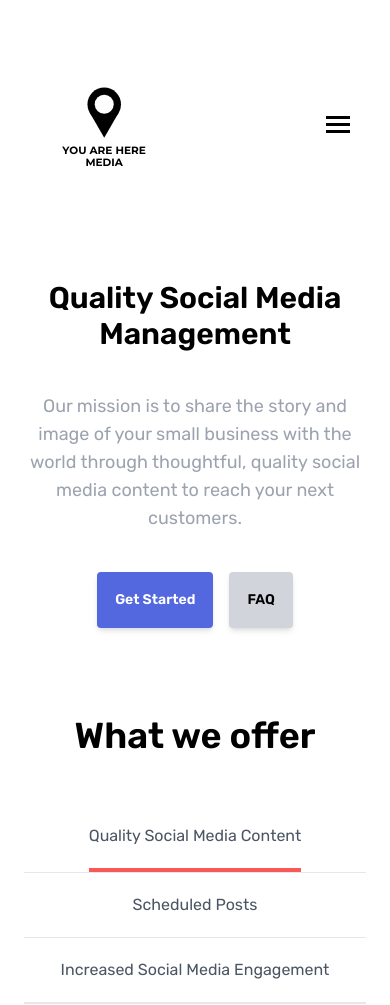
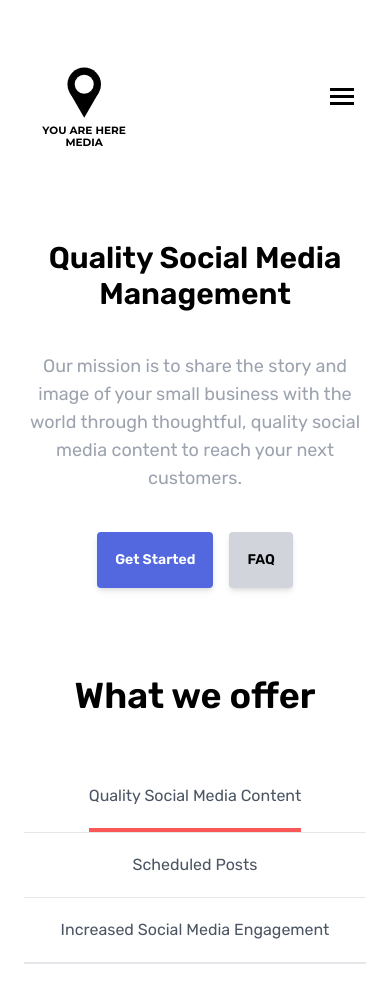
Before and after one commit to sebasnow777/you-are-here-media-site, a website: page index.html in a window 390 px wide. Shown: the top 1005 px of the page. Drawn offline with Linux system fonts and the light colour scheme; a script that the page names is missing; a web font is replaced by a local one.

Commit message:
Logo and Hamburger update
Positioning update for Mobile

```diff
--- a/index.html
+++ b/index.html
@@ -22,7 +22,7 @@
     <title>You Are Here Media</title>
   </head>
   <body class="overflow-x-hidden">
-    <nav class="container relative mx-auto p-10">
+    <nav class="container relative mx-auto p-5">
       <!-- Flex Container for Nav items -->
       <div class="flex items-center justify-between space-x-20 my-6">
         <!-- Logo -->
@@ -80,7 +80,7 @@
         </div>
         <!-- Hamburger button -->
          <button id="menu-btn"
-         class="z-30 block md:hidden focus:outline-none
+         class="z-30 block p-5 md:hidden focus:outline-none
          hamburger"
          >
         <span class="hamburger-top"></span>
```
Also changed, not shown: css/style.css.
